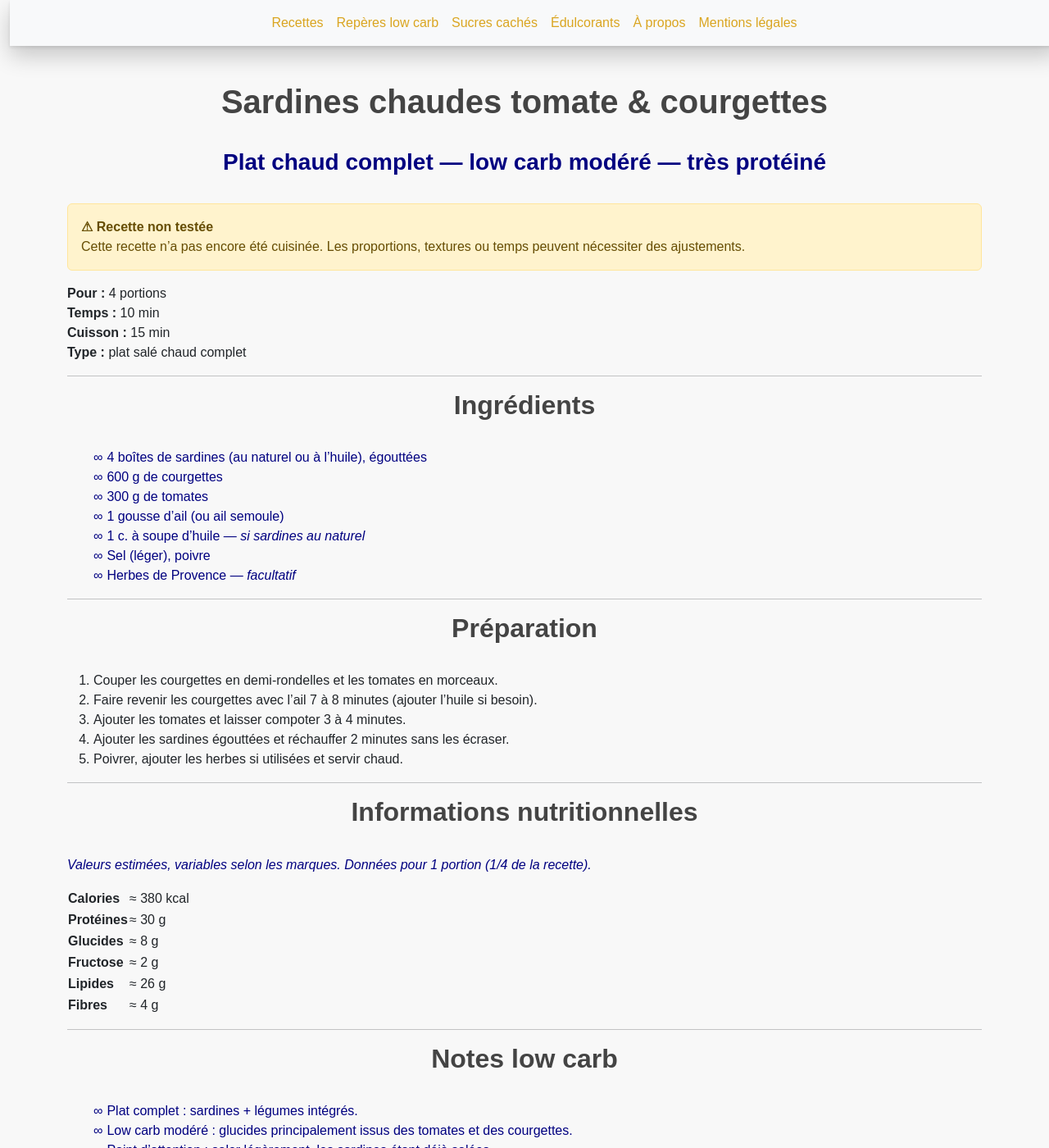
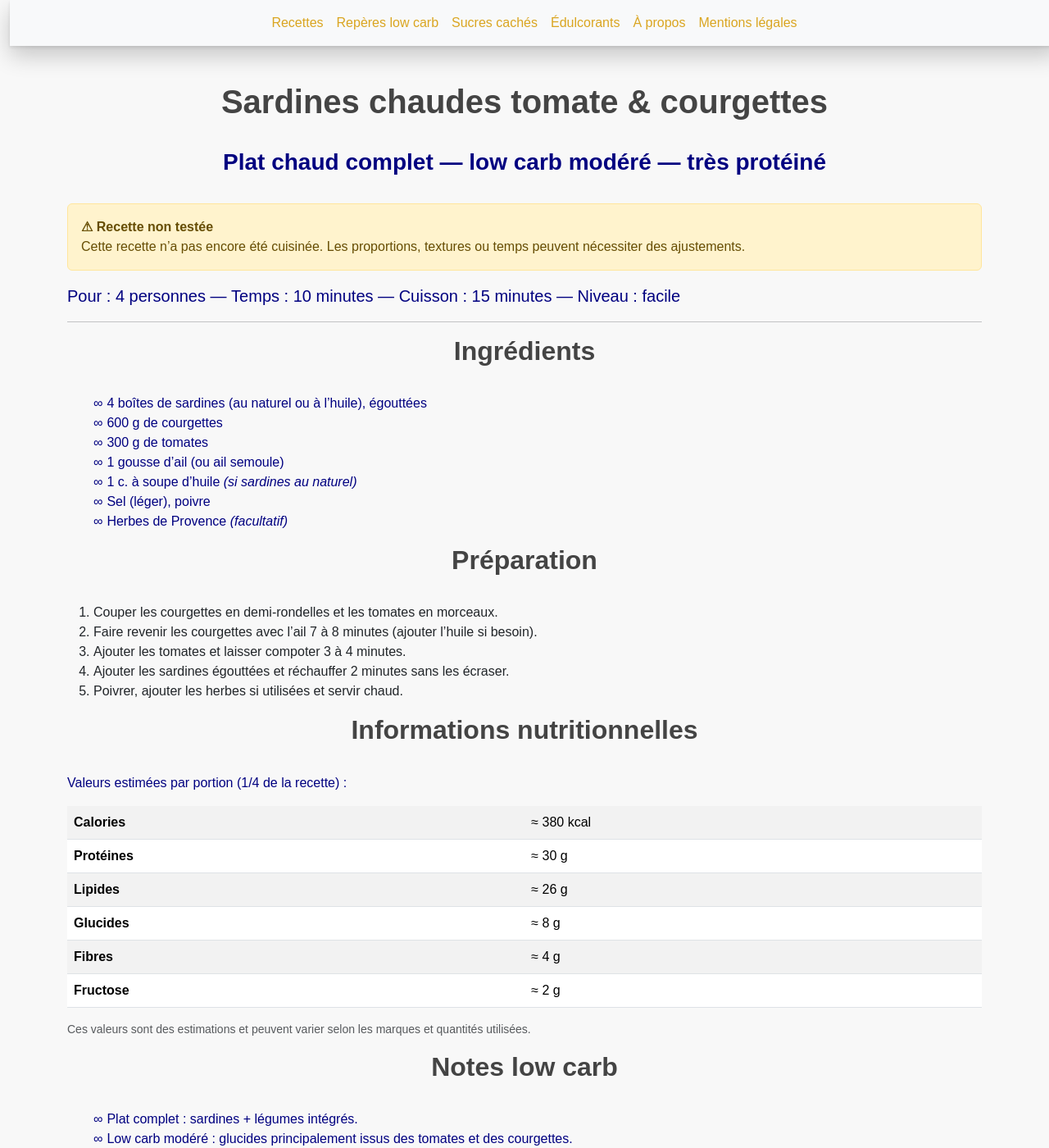
Before and after one commit to laurie-boissay/laurie-boissay.github.io, a Jekyll site: the page built from recettes/sardines-chaudes-tomates-courgettes.html, in a window 1280 px wide and 1400 px high. Shown: the whole window at 82% size. Built offline with Jekyll 4.4.1, drawn with Linux system fonts in a browser that asks for light colours.

Commit message:
Update sardines-chaudes-tomates-courgettes.html

```diff
--- a/recettes/sardines-chaudes-tomates-courgettes.html
+++ b/recettes/sardines-chaudes-tomates-courgettes.html
@@ -42,34 +42,30 @@ extra_head: |
   }
   </script>
 ---
-<div class="recipe-lead">
-  <div class="recipe-lead__grid">
-    <div><strong>Pour :</strong> 4 portions</div>
-    <div><strong>Temps :</strong> 10 min</div>
-    <div><strong>Cuisson :</strong> 15 min</div>
-    <div><strong>Type :</strong> plat salé chaud complet</div>
-  </div>
-</div>
+<p class="lead">
+  <strong>Pour :</strong> 4 personnes —
+  <strong>Temps :</strong> 10 minutes —
+  <strong>Cuisson :</strong> 15 minutes —
+  <strong>Niveau :</strong> facile
+</p>
 
 <hr>
 
 <h2>Ingrédients</h2>
 
-<ul class="recipe-ingredients">
-  <li><strong>4</strong> boîtes de sardines (au naturel ou à l’huile), égouttées</li>
-  <li><strong>600 g</strong> de courgettes</li>
-  <li><strong>300 g</strong> de tomates</li>
-  <li><strong>1</strong> gousse d’ail (ou ail semoule)</li>
-  <li><strong>1 c. à soupe</strong> d’huile — <em>si sardines au naturel</em></li>
+<ul>
+  <li>4 boîtes de sardines (au naturel ou à l’huile), égouttées</li>
+  <li>600 g de courgettes</li>
+  <li>300 g de tomates</li>
+  <li>1 gousse d’ail (ou ail semoule)</li>
+  <li>1 c. à soupe d’huile <em>(si sardines au naturel)</em></li>
   <li>Sel (léger), poivre</li>
-  <li>Herbes de Provence — <em>facultatif</em></li>
+  <li>Herbes de Provence <em>(facultatif)</em></li>
 </ul>
-
-<hr>
 
 <h2>Préparation</h2>
 
-<ol class="recipe-steps">
+<ol>
   <li>Couper les courgettes en demi-rondelles et les tomates en morceaux.</li>
   <li>Faire revenir les courgettes avec l’ail 7 à 8 minutes (ajouter l’huile si besoin).</li>
   <li>Ajouter les tomates et laisser compoter 3 à 4 minutes.</li>
@@ -77,34 +73,29 @@ extra_head: |
   <li>Poivrer, ajouter les herbes si utilisées et servir chaud.</li>
 </ol>
 
-<hr>
+<h2>Informations nutritionnelles</h2>
+<p>Valeurs estimées <strong>par portion</strong> (1/4 de la recette) :</p>
 
-<h2>Informations nutritionnelles</h2>
-
-<p class="recipe-nutrition__disclaimer">
-  <em>Valeurs estimées, variables selon les marques. Données pour 1 portion (1/4 de la recette).</em>
-</p>
-
-<div class="recipe-nutrition">
 <div class="table-responsive">
-    <table class="recipe-table">
+  <table class="table table-striped">
     <tbody>
       <tr><th>Calories</th><td>≈ 380 kcal</td></tr>
       <tr><th>Protéines</th><td>≈ 30 g</td></tr>
+      <tr><th>Lipides</th><td>≈ 26 g</td></tr>
       <tr><th>Glucides</th><td>≈ 8 g</td></tr>
+      <tr><th>Fibres</th><td>≈ 4 g</td></tr>
       <tr><th>Fructose</th><td>≈ 2 g</td></tr>
-        <tr><th>Lipides</th><td>≈ 26 g</td></tr>
-        <tr><th>Fibres</th><td>≈ 4 g</td></tr>
     </tbody>
   </table>
 </div>
-</div>
 
-<hr>
+<p class="small text-muted">
+  Ces valeurs sont des estimations et peuvent varier selon les marques et quantités utilisées.
+</p>
 
 <h2>Notes low carb</h2>
 
-<ul class="recipe-notes">
+<ul>
   <li><strong>Plat complet :</strong> sardines + légumes intégrés.</li>
   <li><strong>Low carb modéré :</strong> glucides principalement issus des tomates et des courgettes.</li>
   <li><strong>Point d’attention :</strong> saler légèrement, les sardines étant déjà salées.</li>
```
Lines whose indentation alone changed are shown as unchanged.
